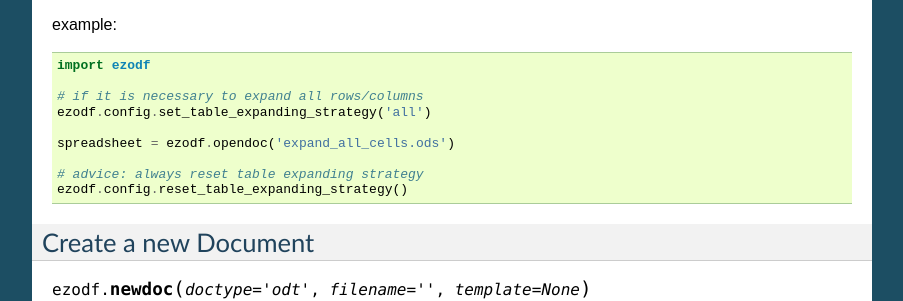
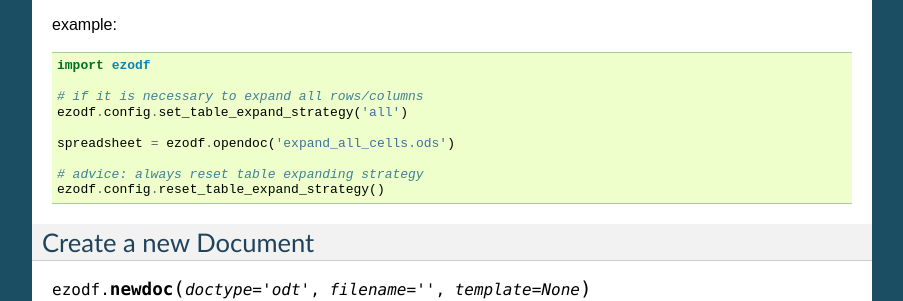
Before and after one commit to T0ha/ezodf, a Sphinx documentation site: the page built from docs/docmanagement.rst, in a window 1280 px wide and 900 px high, scrolled down 1073 px. Shown: the part 155-456 px from the top of the window, without its empty margins (198-1101 px from the left). Built offline with Sphinx 7.4.7, drawn with Linux system fonts in a browser that asks for light colours.

Commit message:
Fixed misspell in documentation

```diff
--- a/docs/docmanagement.rst
+++ b/docs/docmanagement.rst
@@ -75,12 +75,12 @@ example::
     import ezodf
 
     # if it is necessary to expand all rows/columns
-    ezodf.config.set_table_expanding_strategy('all')
+    ezodf.config.set_table_expand_strategy('all')
 
     spreadsheet = ezodf.opendoc('expand_all_cells.ods')
 
     # advice: always reset table expanding strategy
-    ezodf.config.reset_table_expanding_strategy()
+    ezodf.config.reset_table_expand_strategy()
 
 
 .. _newdoc:
```
Also changed, not shown: 1 other file.
